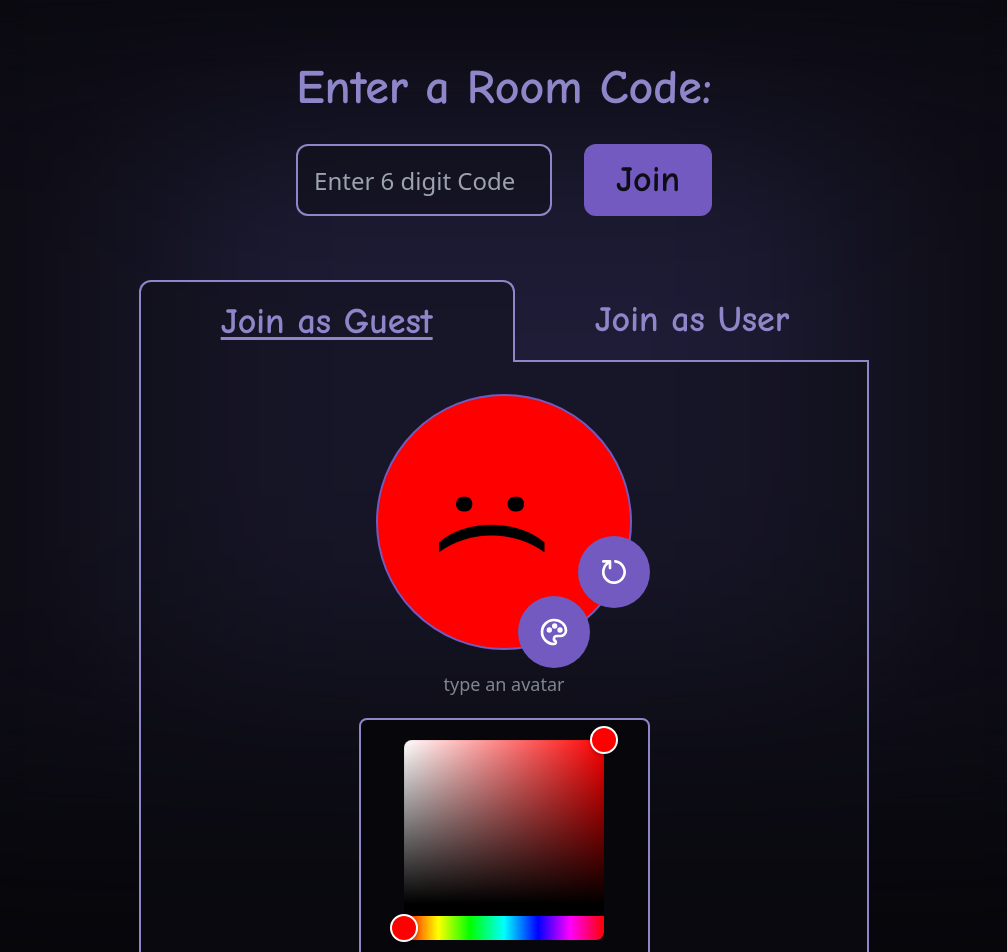
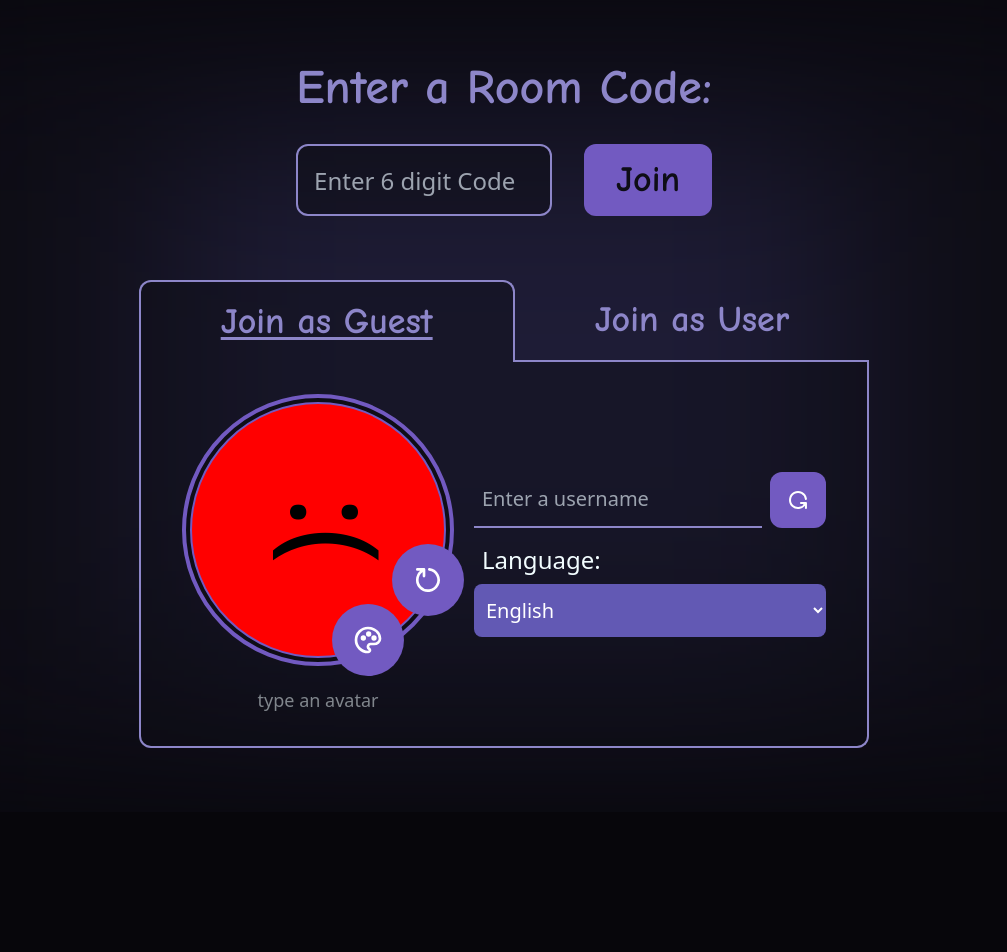
Before and after one commit to Radian6405/Boardscape, a React (Vite) app in the folder client/: page /join in a window 1280 px wide. Shown: the top 952 px of the page, without its empty margins (136-1143 px from the left). After the commit the page ends 812 px from the top, so only its background shows below. Built offline with nearby package versions, Linux system fonts and the light colour scheme.

Commit message:
feat: color picker popup with minor avatar text position adjustment

```diff
--- a/client/src/components/pages/Join.tsx
+++ b/client/src/components/pages/Join.tsx
@@ -163,13 +163,25 @@ function JoinRoom() {
                 </div>
               </div>
               <div
-                className="flex flex-col items-center justify-center gap-5 rounded-b-lg border-2 border-t-0 border-accent bg-background/40
+                className="flex flex-col items-center justify-center rounded-b-lg border-2 border-t-0 border-accent bg-background/40
                 px-6 py-8 md:gap-10 md:rounded-b-xl lg:flex-row"
               >
-                <div className={joinToggle ? "block" : "hidden"}>
+                <div
+                  className={
+                    "flex flex-col items-center justify-center gap-5 lg:flex-row" +
+                    " " +
+                    (joinToggle ? "block" : "hidden")
+                  }
+                >
                   <UserOptions />
                 </div>
-                <div className={!joinToggle ? "block" : "hidden"}>
+                <div
+                  className={
+                    "flex flex-col items-center justify-center gap-5 lg:flex-row" +
+                    " " +
+                    (!joinToggle ? "block" : "hidden")
+                  }
+                >
                   <GuestOptions
                     username={username}
                     setUsername={setUsername}
@@ -209,6 +221,7 @@ export function GuestOptions({
   avatarColor: string;
   setAvatarColor: React.Dispatch<React.SetStateAction<string>>;
 }) {
+  const [displayColorPicker, setDisplayColorPicker] = useState(false);
   return (
     <>
       <div className="flex flex-col items-center justify-center gap-5">
@@ -232,17 +245,28 @@ export function GuestOptions({
           <div
             className="absolute -bottom-5 right-10  flex cursor-pointer items-center justify-center rounded-full
                       bg-primary p-4 text-white sm:p-5"
+            onClick={() => {
+              setDisplayColorPicker(true);
+            }}
+            onMouseLeave={() => {
+              setDisplayColorPicker(false);
+            }}
           >
             <IconPalette stroke={2} className="size-6 md:size-8" />
+            <ColorPicker
+              avatarColor={avatarColor}
+              setAvatarColor={setAvatarColor}
+              className={
+                "absolute top-10 md:bottom-10 md:left-10 md:top-auto" +
+                " " +
+                (displayColorPicker ? "block" : "hidden")
+              }
+            />
           </div>
         </Avatar>
         <div className="text-sm text-text/50 sm:text-base md:text-lg">
           type an avatar
         </div>
-        <ColorPicker
-          avatarColor={avatarColor}
-          setAvatarColor={setAvatarColor}
-        />
       </div>
       <div className="flex flex-col justify-center gap-4">
         <div className="flex flex-row gap-2">
@@ -287,6 +311,8 @@ export function UserOptions() {
 
   const [avatarText, setAvatarText] = useState<string | null>(null);
   const [avatarColor, setAvatarColor] = useState<string>("#FF16DC");
+
+  const [displayColorPicker, setDisplayColorPicker] = useState(false);
 
   async function getUserData() {
     const data: userData = await getUser(cookie, setCookie);
@@ -333,8 +359,23 @@ export function UserOptions() {
                 <div
                   className="absolute -bottom-5 right-10  flex cursor-pointer items-center justify-center rounded-full
                 bg-primary p-4 text-text sm:p-5"
+                  onClick={() => {
+                    setDisplayColorPicker(true);
+                  }}
+                  onMouseLeave={() => {
+                    setDisplayColorPicker(false);
+                  }}
                 >
                   <IconPalette stroke={2} className="size-6 md:size-8" />
+                  <ColorPicker
+                    avatarColor={avatarColor}
+                    setAvatarColor={setAvatarColor}
+                    className={
+                      "absolute top-10 md:bottom-10 md:left-10 md:top-auto" +
+                      " " +
+                      (displayColorPicker ? "block" : "hidden")
+                    }
+                  />
                 </div>
               </Avatar>
 
@@ -344,10 +385,6 @@ export function UserOptions() {
             <div className="text-sm text-text/50 sm:text-base md:text-lg">
               type an avatar
             </div>
-            <ColorPicker
-              avatarColor={avatarColor}
-              setAvatarColor={setAvatarColor}
-            />
           </>
         ) : (
           // TODO before merge: add login Popup
--- a/client/src/components/util/reusables/Avatar.tsx
+++ b/client/src/components/util/reusables/Avatar.tsx
@@ -20,6 +20,7 @@ function Avatar({
 }: AvatarProps) {
   return (
     <>
+      <div className="flex items-center justify-center rounded-full p-1 bg-background border-4 border-primary">
         <div
           className={
             "relative flex size-48 items-center justify-center rounded-full border-2 border-primary sm:size-64"
@@ -37,7 +38,7 @@ function Avatar({
                 setValue(event.target.value === "" ? null : event.target.value);
             }}
             className={
-            "my-2 h-48 w-52 select-none resize-none items-center bg-transparent pb-8 pt-12 text-center font-sans text-8xl" +
+              "h-48 w-52 select-none resize-none items-center bg-transparent p-8 text-center font-sans text-8xl" +
               " " +
               "text-black focus:outline-0" +
               " " +
@@ -50,6 +51,7 @@ function Avatar({
             }
           />
           {children}
+        </div>
       </div>
     </>
   );
@@ -77,7 +79,7 @@ export function AvatarMedium({
           defaultValue={value ?? ""}
           autoFocus
           className={
-            "my-3 h-20 w-[6.5rem] scale-125 select-none resize-none items-center bg-transparent py-2 text-center font-sans" +
+            "h-20 w-[6.5rem] scale-125 select-none resize-none items-center bg-transparent text-center font-sans" +
             " " +
             "text-6xl text-black focus:outline-0" +
             " " +
@@ -114,7 +116,7 @@ export function AvatarSmall({
           defaultValue={value ?? ""}
           autoFocus
           className={
-            "h-10 w-[2.5rem] scale-125 select-none resize-none items-center bg-transparent pb-[0.25rem] pt-[0.375rem] " +
+            "h-10 w-[2.5rem] scale-125 select-none resize-none items-center bg-transparent p-[0.2rem] " +
             " " +
             "text-center font-sans text-xl text-black focus:outline-0" +
             " " +
@@ -133,12 +135,20 @@ export function AvatarSmall({
 export function ColorPicker({
   avatarColor,
   setAvatarColor,
+  className,
 }: {
   avatarColor: string;
   setAvatarColor: React.Dispatch<React.SetStateAction<string>>;
+  className?: string;
 }) {
   return (
-    <div className="flex flex-col items-center justify-center gap-2 rounded-lg border-2 border-accent bg-dark-background p-5">
+    <div
+      className={
+        "flex flex-col items-center justify-center gap-2 rounded-lg border-2 border-accent bg-background/90 p-5  backdrop-blur-md" +
+        " " +
+        (className ?? "")
+      }
+    >
       <HexColorPicker color={avatarColor} onChange={setAvatarColor} />
       <HexColorInput
         color={avatarColor}
```
Lines whose indentation alone changed are shown as unchanged.
